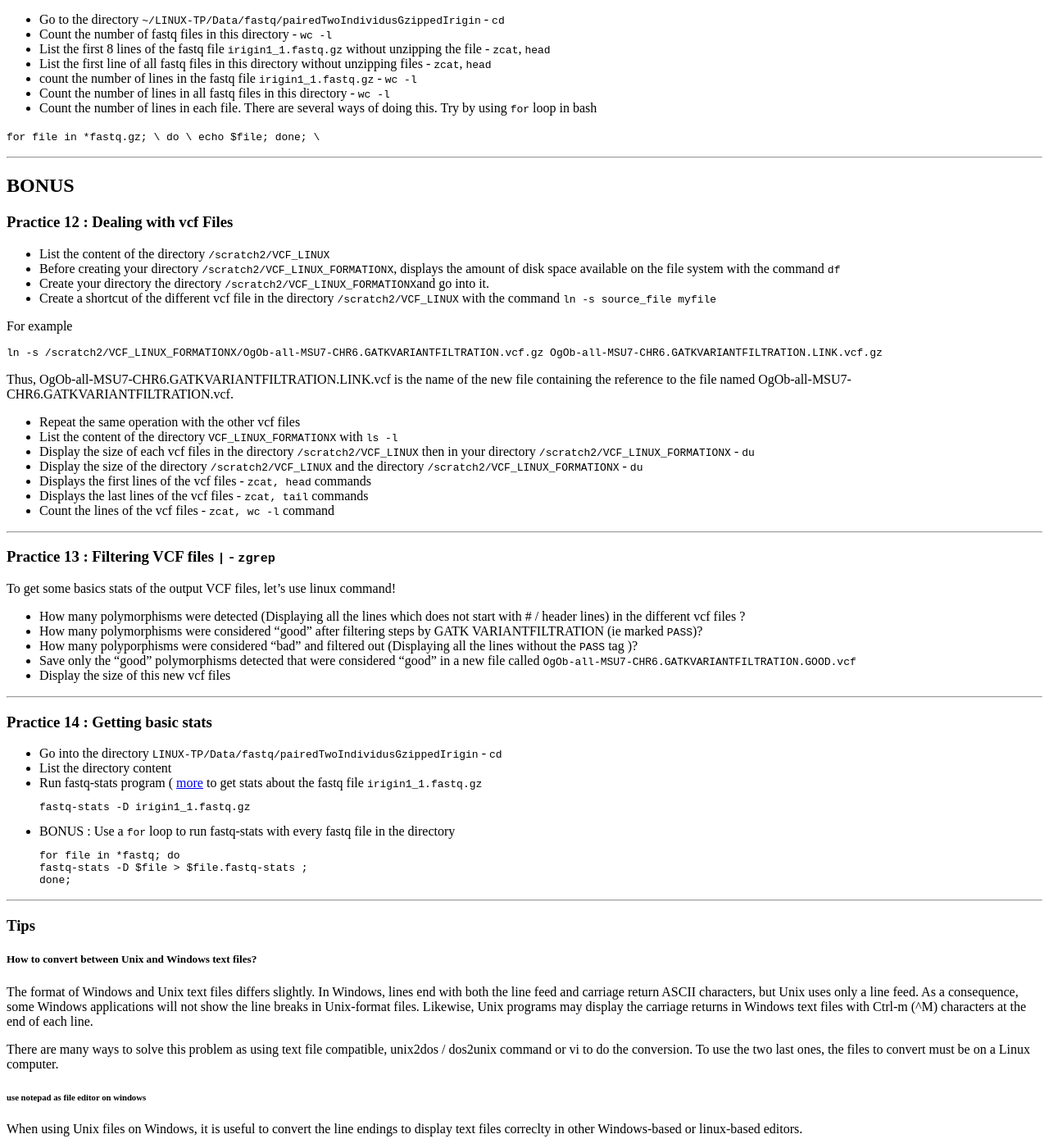
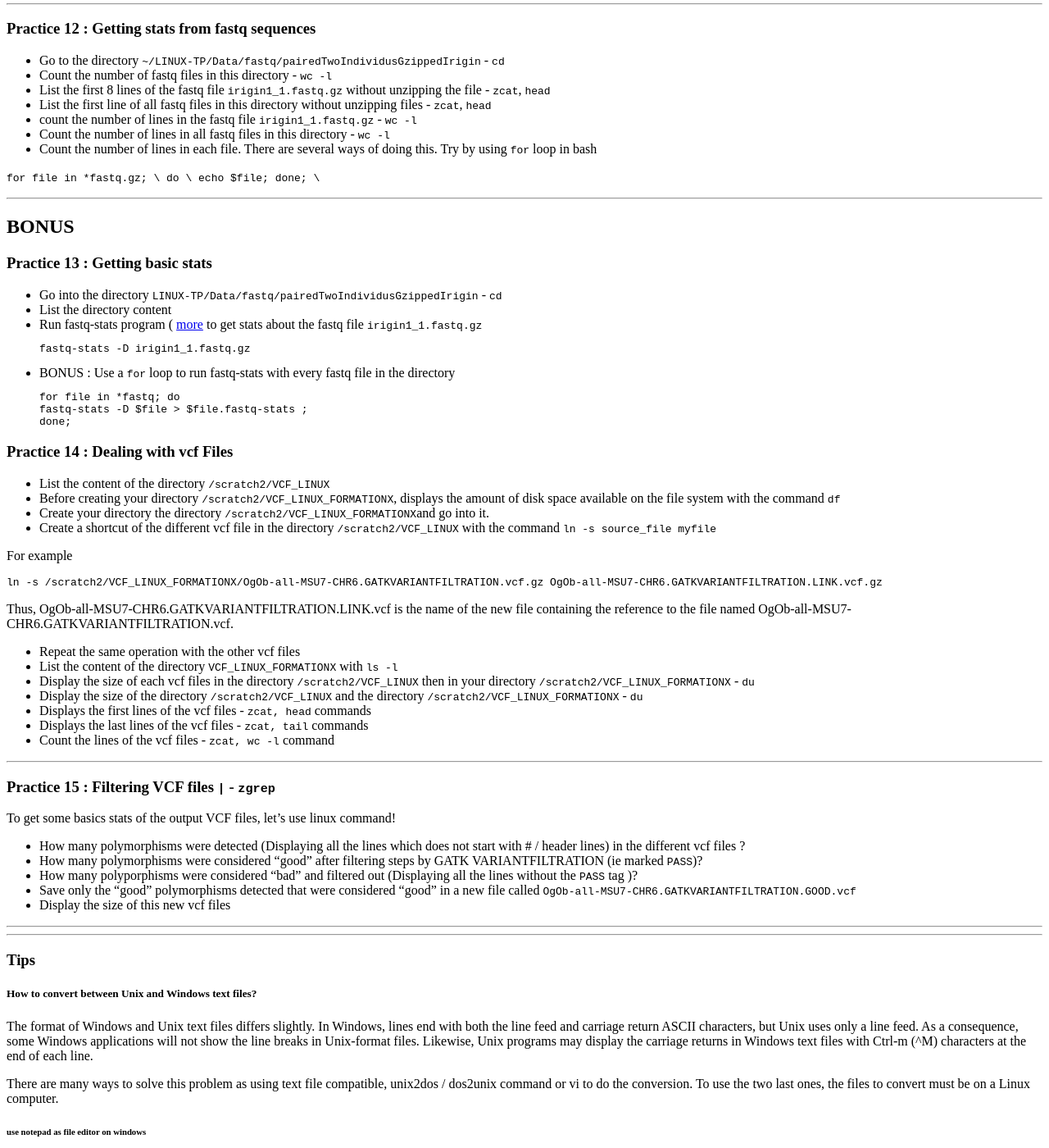
Before and after one commit to wave-centre/cibig, a Jekyll site: the page built from docs/course_materials/LINUX1/linux1_PRACTICE.md, in a window 1280 px wide and 1400 px high, scrolled down 5966 px. Shown: the whole window at 82% size. Built offline with Jekyll 4.4.1, drawn with Linux system fonts in a browser that asks for light colours; some of the changed lines change nothing that is shown; some of the changed text lies outside the part shown.

Commit message:
Update linux1_PRACTICE.md

````diff
--- a/docs/course_materials/LINUX1/linux1_PRACTICE.md
+++ b/docs/course_materials/LINUX1/linux1_PRACTICE.md
@@ -31,12 +31,14 @@ permalink: /LINUX1/linux1_PRACTICE/
 * [practice-9 : Blast analysis](#practice-9)
 * [Practice-10: Redirecting a command output to a File with `>`](#practice-10)
 * [Practice-11: Sending data from one command to another (piping) with `|`](#practice-11)
+* [Practice 12 :  Getting stats from fastq sequences(#practice-12)
 
 BONUS
 
-* [practice-12 : Dealing with VCF files](#practice-12)
-* [practice-13 : Filtering VCF files](#practice-13)
-* [Practice-14 : Getting basic stats](#practice-14)
+* [Practice-13 : Getting basic stats](#practice-13)
+* [practice-14 : Dealing with VCF files](#practice-14)
+* [practice-15 : Filtering VCF files](#practice-15)
+
 * [Tips](#tips)
   - [How to convert between Unix and Windows text files?](#convertFileFormat)
   - [How to open and read a file through a text editor on a distant linux server?](#readFile)
@@ -467,8 +469,24 @@ done; \
 
 ## BONUS
 
-<a name="practice-12"></a>
-### Practice 12 : Dealing with vcf Files
+<a name="practice-13"></a>
+### Practice 13 : Getting basic stats
+* Go into the directory `LINUX-TP/Data/fastq/pairedTwoIndividusGzippedIrigin` - `cd`
+* List the directory content
+* Run fastq-stats program ( [more](http://manpages.ubuntu.com/manpages/xenial/man1/fastq-stats.1.html) to get stats about the fastq file `irigin1_1.fastq.gz`
+```
+fastq-stats -D irigin1_1.fastq.gz
+```
+* BONUS :
+Use a `for` loop to run fastq-stats with every fastq file in the directory
+```
+for file in *fastq; do
+  fastq-stats -D $file > $file.fastq-stats ;
+done;
+```
+
+<a name="practice-14"></a>
+### Practice 14 : Dealing with vcf Files
 
 * List the content of the directory `/scratch2/VCF_LINUX`
 * Before creating your directory `/scratch2/VCF_LINUX_FORMATIONX`, displays the amount of disk space available on the file system with the command `df`
@@ -493,7 +511,7 @@ Thus, OgOb-all-MSU7-CHR6.GATKVARIANTFILTRATION.LINK.vcf is the name of the new f
 -----------------------
 
 <a name="practice-13"></a>
-### Practice 13 :  Filtering VCF files `|` - `zgrep`
+### Practice 15 :  Filtering VCF files `|` - `zgrep`
 To get some basics stats of the output VCF files, let's use linux command!
 * How many polymorphisms were detected (Displaying all the lines which does not start with # / header lines) in the different vcf files ?
 * How many polymorphisms were considered "good" after filtering steps by GATK VARIANTFILTRATION (ie marked `PASS`)?
@@ -503,21 +521,6 @@ To get some basics stats of the output VCF files, let's use linux command!
 
 -----------------------
 
-<a name="practice-14"></a>
-### Practice 14 : Getting basic stats
-* Go into the directory `LINUX-TP/Data/fastq/pairedTwoIndividusGzippedIrigin` - `cd`
-* List the directory content
-* Run fastq-stats program ( [more](http://manpages.ubuntu.com/manpages/xenial/man1/fastq-stats.1.html) to get stats about the fastq file `irigin1_1.fastq.gz`
-```
-fastq-stats -D irigin1_1.fastq.gz
-```
-* BONUS :
-Use a `for` loop to run fastq-stats with every fastq file in the directory
-```
-for file in *fastq; do
-  fastq-stats -D $file > $file.fastq-stats ;
-done;
-```
 
 
 -----------------------
````
